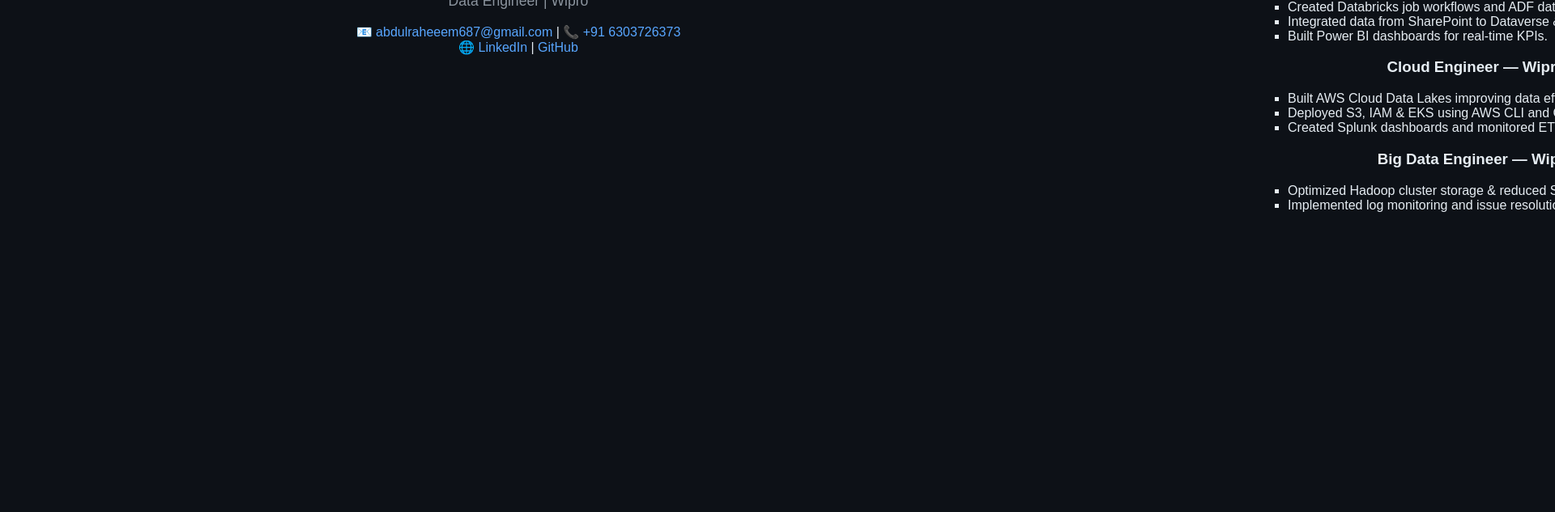
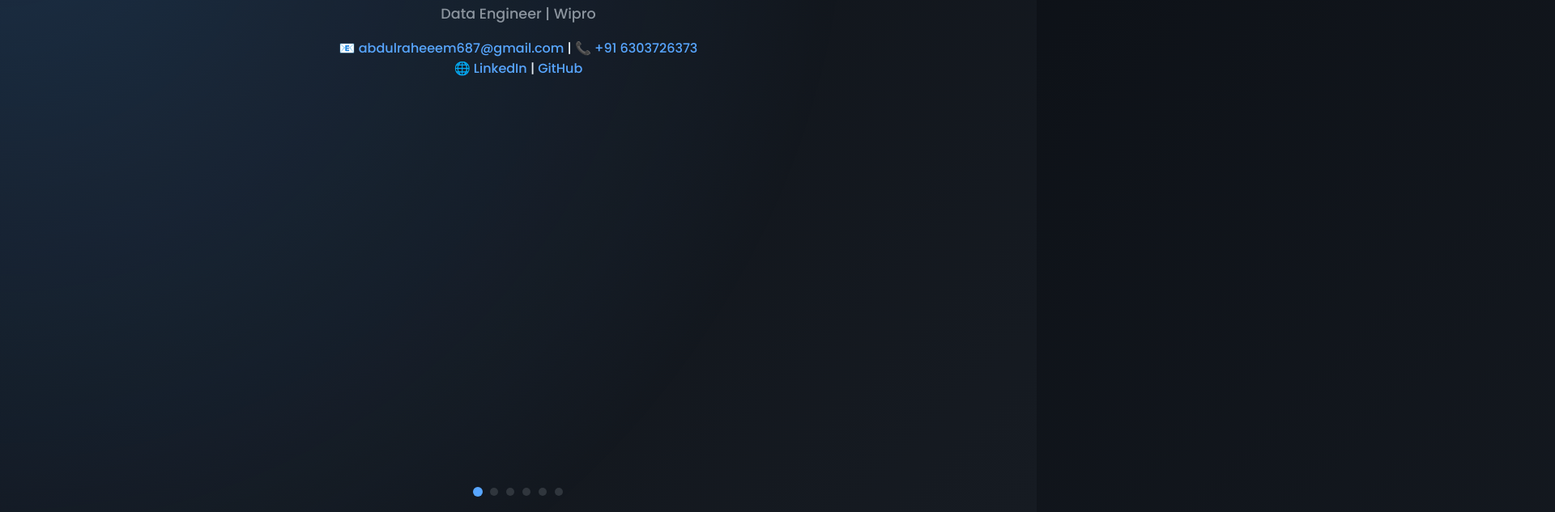
Before and after one commit to abdulraheem48/abdulraheem-portfolio, a plain HTML site: page index.html in a window 1280 px wide. Shown: the part 167-800 px from the top of the page at 81% size, 1920 px wide, since content can reach past the window. Drawn offline with Linux system fonts and the light colour scheme.

Commit message:
Added animated dark portfolio

```diff
--- a/index.html
+++ b/index.html
@@ -7,7 +7,9 @@
   <link rel="stylesheet" href="style.css" />
 </head>
 <body>
+  <div class="overlay"></div>
   <div class="container">
+    <!-- Slide 1 -->
     <section class="slide active" id="about">
       <h1>SHAIK ABDUL RAHEEM</h1>
       <p class="subtitle">Data Engineer | Wipro</p>
@@ -20,6 +22,7 @@
       </p>
     </section>
 
+    <!-- Slide 2 -->
     <section class="slide" id="experience">
       <h2>Experience</h2>
       <div class="job">
@@ -27,7 +30,7 @@
         <ul>
           <li>Developed 40+ KPIs using SQL & PySpark from multiple sources.</li>
           <li>Created Databricks job workflows and ADF data flows.</li>
-          <li>Integrated data from SharePoint to Dataverse & maintained history in Databricks.</li>
+          <li>Integrated SharePoint → Dataverse with Azure Databricks.</li>
           <li>Built Power BI dashboards for real-time KPIs.</li>
         </ul>
       </div>
@@ -36,7 +39,7 @@
         <h3>Cloud Engineer — Wipro (Nov 2022 - Apr 2024)</h3>
         <ul>
           <li>Built AWS Cloud Data Lakes improving data efficiency by 120%.</li>
-          <li>Deployed S3, IAM & EKS using AWS CLI and CloudFormation.</li>
+          <li>Deployed S3, IAM & EKS with AWS CLI + CloudFormation.</li>
           <li>Created Splunk dashboards and monitored ETL/ELT pipelines.</li>
         </ul>
       </div>
@@ -45,11 +48,12 @@
         <h3>Big Data Engineer — Wipro (Aug 2022 - Oct 2022)</h3>
         <ul>
           <li>Optimized Hadoop cluster storage & reduced Spark job failures.</li>
-          <li>Implemented log monitoring and issue resolution strategies.</li>
+          <li>Implemented log monitoring and proactive issue resolution.</li>
         </ul>
       </div>
     </section>
 
+    <!-- Slide 3 -->
     <section class="slide" id="projects">
       <h2>Projects</h2>
       <h3>Vehicle Rental System (Aug 2024)</h3>
@@ -60,6 +64,7 @@
       </ul>
     </section>
 
+    <!-- Slide 4 -->
     <section class="slide" id="certifications">
       <h2>Certifications</h2>
       <ul>
@@ -70,6 +75,7 @@
       </ul>
     </section>
 
+    <!-- Slide 5 -->
     <section class="slide" id="skills">
       <h2>Skills</h2>
       <p><strong>Languages:</strong> Python, SQL</p>
@@ -77,6 +83,7 @@
       <p><strong>Platforms:</strong> AWS, Azure, GitHub Actions</p>
     </section>
 
+    <!-- Slide 6 -->
     <section class="slide" id="education">
       <h2>Education</h2>
       <ul>
@@ -86,6 +93,7 @@
     </section>
   </div>
 
+  <div class="dots"></div>
   <script src="script.js"></script>
 </body>
 </html>
--- a/script.js
+++ b/script.js
@@ -1,9 +1,31 @@
 let index = 0;
 const slides = document.querySelectorAll(".slide");
+const dotsContainer = document.querySelector(".dots");
+
+// Create navigation dots
+slides.forEach((_, i) => {
+  const dot = document.createElement("div");
+  dot.classList.add("dot");
+  if (i === 0) dot.classList.add("active");
+  dot.addEventListener("click", () => goToSlide(i));
+  dotsContainer.appendChild(dot);
+});
+const dots = document.querySelectorAll(".dot");
 
 function showSlide() {
+  slides.forEach(s => s.classList.remove("active"));
+  dots.forEach(d => d.classList.remove("active"));
+  slides[index].classList.add("active");
+  dots[index].classList.add("active");
   document.querySelector(".container").style.transform = `translateX(-${index * 100}%)`;
-  index = (index + 1) % slides.length;
 }
 
-setInterval(showSlide, 6000);
+function goToSlide(i) {
+  index = i;
+  showSlide();
+}
+
+setInterval(() => {
+  index = (index + 1) % slides.length;
+  showSlide();
+}, 6000);
--- a/style.css
+++ b/style.css
@@ -1,14 +1,27 @@
+@import url('https://fonts.googleapis.com/css2?family=Poppins:wght@300;500;600&display=swap');
+
 body {
   margin: 0;
   font-family: "Poppins", sans-serif;
-  background-color: #0d1117;
+  background: linear-gradient(135deg, #0d1117 0%, #161b22 100%);
   color: #e6edf3;
   overflow: hidden;
+  position: relative;
+}
+
+.overlay {
+  position: fixed;
+  top: 0;
+  left: 0;
+  width: 100%;
+  height: 100%;
+  background: radial-gradient(circle at top left, rgba(88,166,255,0.2), transparent 70%);
+  pointer-events: none;
 }
 
 .container {
   display: flex;
-  transition: transform 0.8s ease-in-out;
+  transition: transform 1s ease-in-out;
   height: 100vh;
 }
 
@@ -17,16 +30,28 @@ body {
   padding: 60px;
   box-sizing: border-box;
   text-align: center;
+  opacity: 0;
+  transform: scale(0.96);
+  transition: opacity 1s ease, transform 1s ease;
+}
+
+.slide.active {
+  opacity: 1;
+  transform: scale(1);
 }
 
 h1 {
   color: #58a6ff;
-  font-size: 2.2rem;
+  font-size: 2.5rem;
+  margin-bottom: 10px;
 }
 
 h2 {
   color: #79c0ff;
-  margin-top: 0;
+  font-size: 1.8rem;
+  border-bottom: 2px solid #30363d;
+  display: inline-block;
+  padding-bottom: 5px;
 }
 
 a {
@@ -42,10 +67,32 @@ ul {
   list-style: square;
   text-align: left;
   max-width: 700px;
-  margin: 0 auto;
+  margin: 20px auto;
 }
 
 .subtitle {
   font-size: 1.1rem;
   color: #8b949e;
 }
+
+.dots {
+  position: absolute;
+  bottom: 20px;
+  left: 50%;
+  transform: translateX(-50%);
+  display: flex;
+  gap: 10px;
+}
+
+.dot {
+  width: 10px;
+  height: 10px;
+  border-radius: 50%;
+  background: #30363d;
+  transition: 0.4s;
+}
+
+.dot.active {
+  background: #58a6ff;
+  transform: scale(1.2);
+}
```
